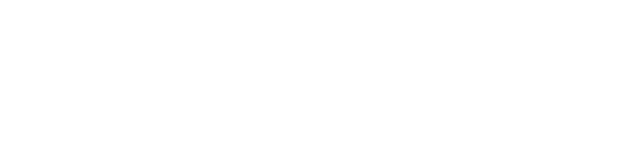
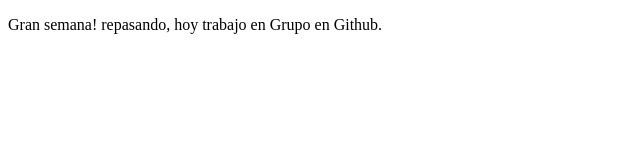
Before and after one commit to ErwinCofre/bootcamp-0064, a plain HTML site: page index.html in a window 1280 px wide. Shown: the whole page, without its empty margins (0-640 px from the left). Drawn offline with Linux system fonts and the light colour scheme.

Commit message:
se crea el parrafo

```diff
--- a/index.html
+++ b/index.html
@@ -12,7 +12,7 @@
 
 
     <!-- parrafo -->
-
+<p>Gran semana! repasando, hoy trabajo en Grupo en Github.</p>
     <!-- imagenes-->
 
     <!-- lista ordenada -->
```
